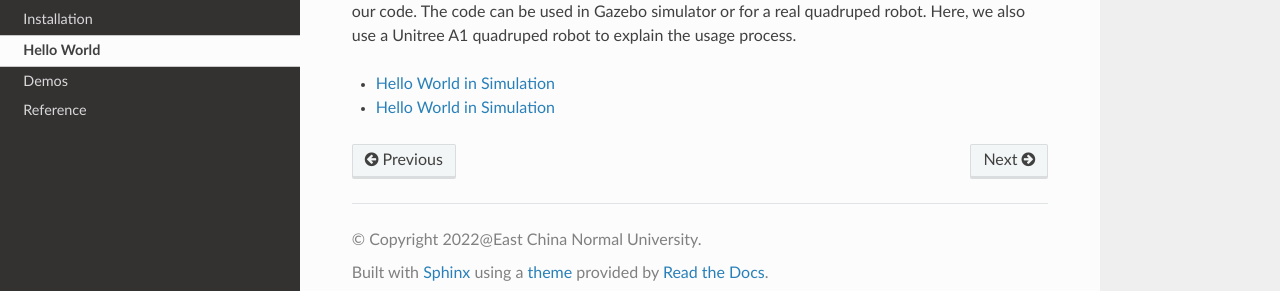
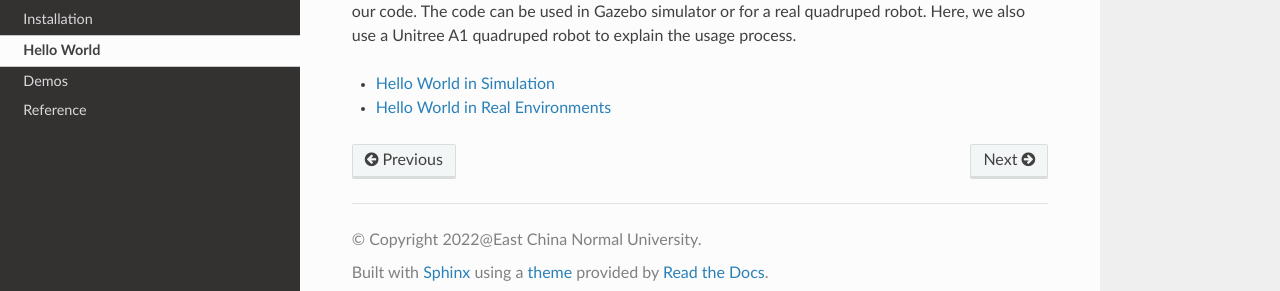
Before and after one commit to TopHillRobotics/quadruped-robot-docs, a Sphinx documentation site: the page built from docs/source/helloworld.rst, in a window 1280 px wide. Shown: the part 185-476 px from the top of the page. Built offline with Sphinx 7.4.7 and the Read the Docs theme 2.0.0, drawn with Linux system fonts in a browser that asks for light colours.

Commit message:
Update helloworld.rst

```diff
--- a/docs/source/helloworld.rst
+++ b/docs/source/helloworld.rst
@@ -4,4 +4,4 @@ Hello World
 The Hello World demo (``demo/demo_helloworld``) is a good exaple to understand the deployment of our code. The code can be used in Gazebo simulator or for a real quadruped robot. Here, we also use a Unitree A1 quadruped robot to explain the usage process.
 
 * :ref:`Hello World in Simulation`
-* :ref:`Hello World in Simulation`
+* :ref:`Hello World in Real Environments`
```
